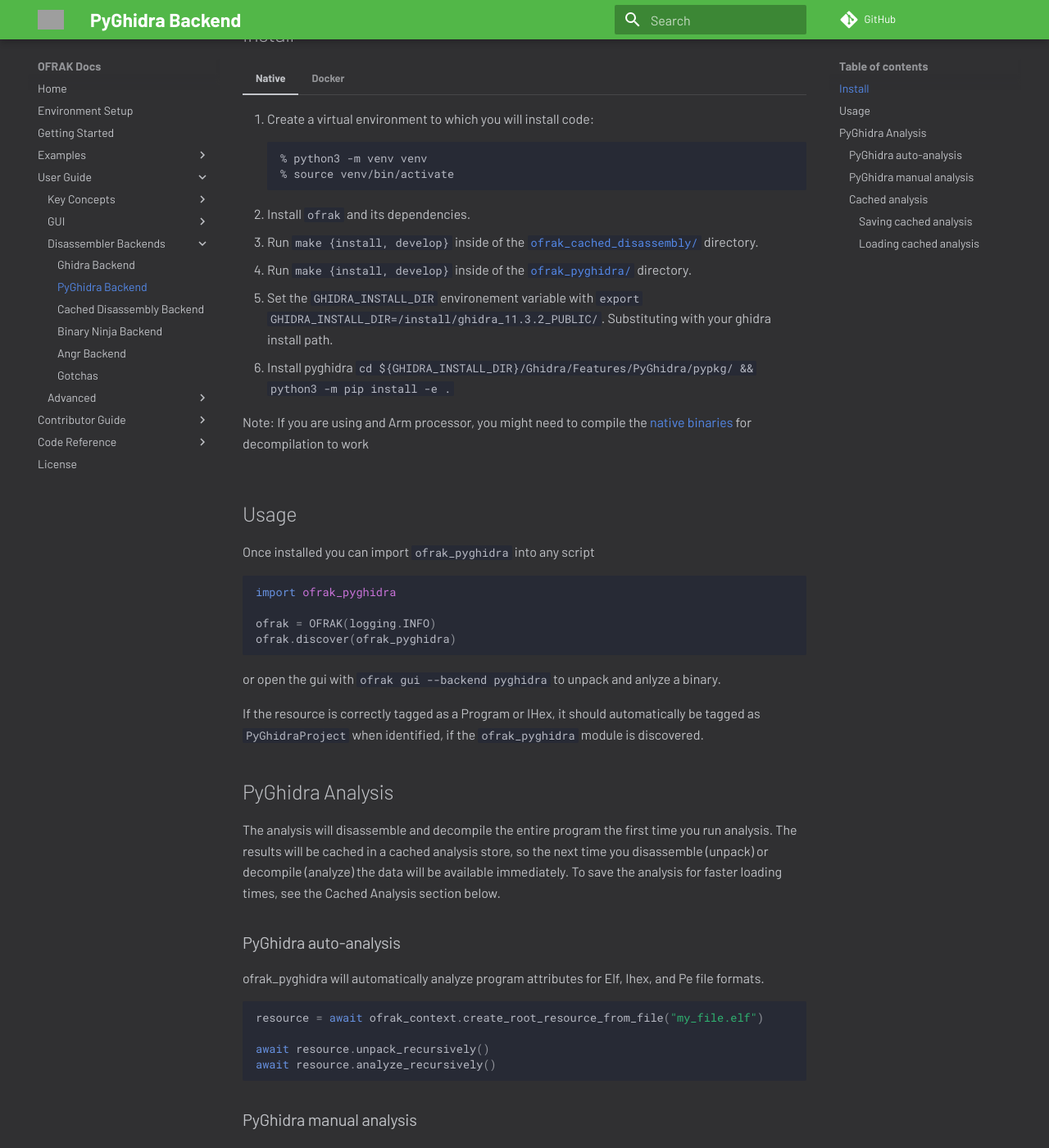
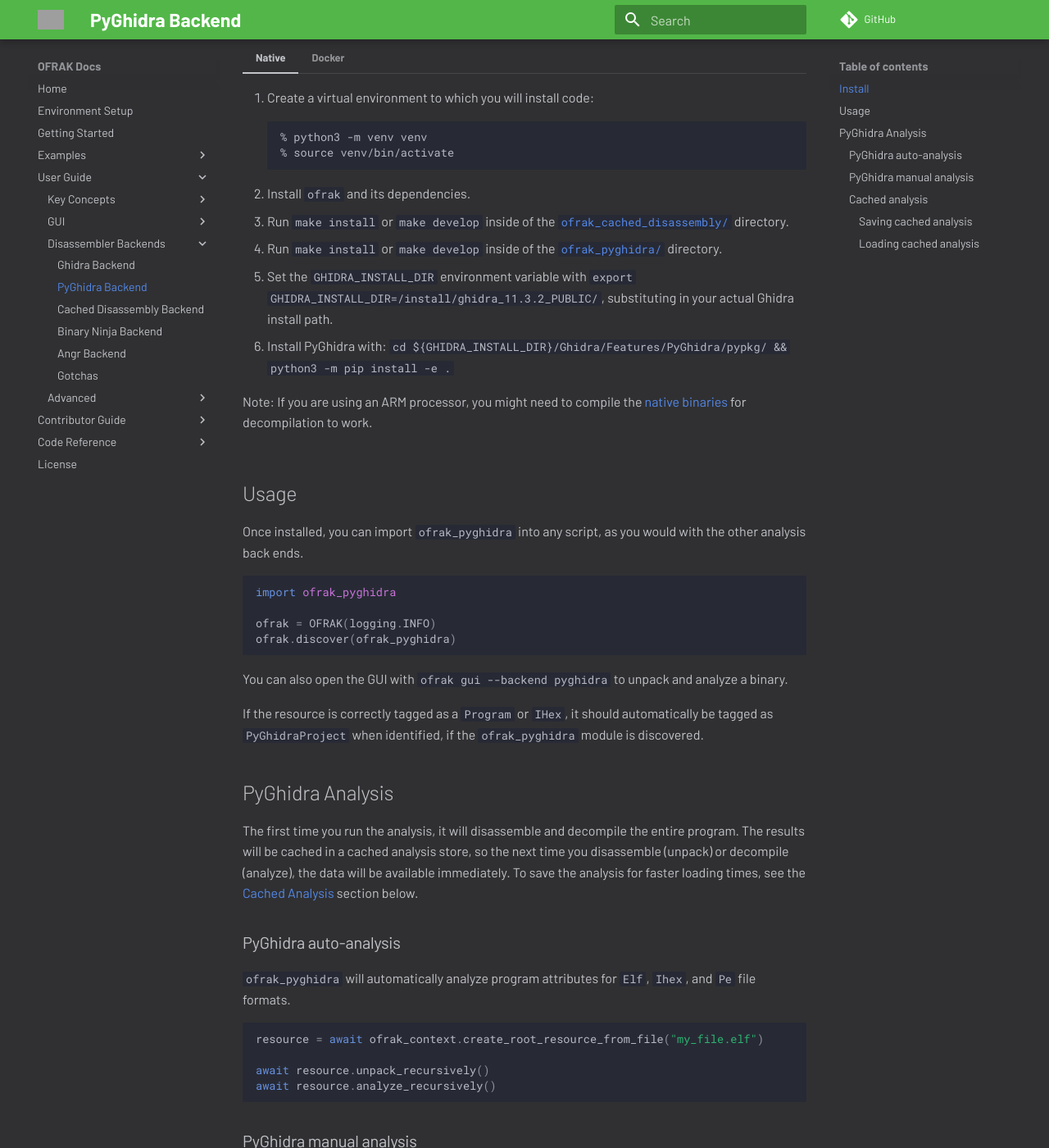
Before and after one commit to redballoonsecurity/ofrak, an MkDocs documentation site: the page built from docs/user-guide/disassembler-backends/pyghidra.md, in a window 1280 px wide and 1400 px high, scrolled down 298 px. Shown: the whole window at 82% size. Built offline with MkDocs 1.6.1 and Material for MkDocs 9.7.7, drawn with Linux system fonts in a browser that asks for light colours; comment, search, counter and statistics services are not loaded; some of the changed text lies outside the part shown; grey boxes are pictures that could not be loaded.

````diff
--- a/docs/user-guide/disassembler-backends/pyghidra.md
+++ b/docs/user-guide/disassembler-backends/pyghidra.md
@@ -1,5 +1,5 @@
 # PyGhidra Backend
-Use the ofrak_pyghidra module to disassemble and decompile a binary using Ghidra with the PyGhidra Python bindings. Unlike the `ofrak_ghidra` module, `ofrak_pyghidra` does not require a server running to make calls to. It uses the path to your Ghidra installation to run ghidra in headless mode and analyze the file.
+Use the `ofrak_pyghidra` module to disassemble and decompile binaries using Ghidra via the PyGhidra Python bindings. Unlike the `ofrak_ghidra` module, `ofrak_pyghidra` does not require a Ghidra server. Instead, it runs Ghidra in headless mode to analyze files.
 
 ## Install
 
@@ -11,19 +11,19 @@ Use the ofrak_pyghidra module to disassemble and decompile a binary using Ghidra
         % source venv/bin/activate
         ```
     1. Install `ofrak` and its dependencies.
-    1. Run `make {install, develop}` inside of the [`ofrak_cached_disassembly/`](https://github.com/redballoonsecurity/ofrak/tree/master/disassemblers/ofrak_cached_disassembly) directory.
-    1. Run `make {install, develop}` inside of the [`ofrak_pyghidra/`](https://github.com/redballoonsecurity/ofrak/tree/master/disassemblers/ofrak_pyghidra) directory.
-    1. Set the `GHIDRA_INSTALL_DIR` environement variable with `export GHIDRA_INSTALL_DIR=/install/ghidra_11.3.2_PUBLIC/`. Substituting with your ghidra install path.
-    1. Install pyghidra `cd ${GHIDRA_INSTALL_DIR}/Ghidra/Features/PyGhidra/pypkg/ && python3 -m pip install -e .`
+    1. Run `make install` or `make develop` inside of the [`ofrak_cached_disassembly/`](https://github.com/redballoonsecurity/ofrak/tree/master/disassemblers/ofrak_cached_disassembly) directory.
+    1. Run `make install` or `make develop` inside of the [`ofrak_pyghidra/`](https://github.com/redballoonsecurity/ofrak/tree/master/disassemblers/ofrak_pyghidra) directory.
+    1. Set the `GHIDRA_INSTALL_DIR` environment variable with `export GHIDRA_INSTALL_DIR=/install/ghidra_11.3.2_PUBLIC/`, substituting in your actual Ghidra install path.
+    1. Install PyGhidra with: `cd ${GHIDRA_INSTALL_DIR}/Ghidra/Features/PyGhidra/pypkg/ && python3 -m pip install -e .`
 
-    Note: If you are using and Arm processor, you might need to compile the [native binaries](https://htmlpreview.github.io/?https://github.com/NationalSecurityAgency/ghidra/blob/Ghidra_10.1_build/GhidraDocs/InstallationGuide.html#Build) for decompilation to work
+    Note: If you are using an ARM processor, you might need to compile the [native binaries](https://htmlpreview.github.io/?https://github.com/NationalSecurityAgency/ghidra/blob/Ghidra_10.1_build/GhidraDocs/InstallationGuide.html#Build) for decompilation to work.
 === "Docker"
 
-    Follow the instructions in the [OFRAK environment setup guide](../../environment-setup.html) to build a Docker container with PyGhidra. Ghidra and PyGhidra will be automatically installed if the `disassemblers/ofrak_ghidra` package is included in the Docker build's config file.
-    An example configuration is provided in the `ofrak-pyghidra.yml`
+    Follow the instructions in the [OFRAK environment setup guide](../../environment-setup.md) to build a Docker container with PyGhidra. Ghidra and PyGhidra will be automatically installed if the `disassemblers/ofrak_ghidra` package is included in the YAML configuration file.
+    An example configuration is provided in `ofrak-pyghidra.yml`.
 
 ## Usage
-Once installed you can import `ofrak_pyghidra` into any script
+Once installed, you can import `ofrak_pyghidra` into any script, as you would with the other analysis back ends.
 
 ```python
 import ofrak_pyghidra
@@ -31,16 +31,16 @@ import ofrak_pyghidra
 ofrak = OFRAK(logging.INFO)
 ofrak.discover(ofrak_pyghidra)
 ```
-or open the gui with `ofrak gui --backend pyghidra` to unpack and anlyze a binary.
+You can also open the GUI with `ofrak gui --backend pyghidra` to unpack and analyze a binary.
 
-If the resource is correctly tagged as a Program or IHex, it should automatically be tagged as `PyGhidraProject` when identified, if the `ofrak_pyghidra` module is discovered.
+If the resource is correctly tagged as a `Program` or `IHex`, it should automatically be tagged as `PyGhidraProject` when identified, if the `ofrak_pyghidra` module is discovered.
 
 
 ## PyGhidra Analysis
-The analysis will disassemble and decompile the entire program the first time you run analysis. The results will be cached in a cached analysis store, so the next time you disassemble (unpack) or decompile (analyze) the data will be available immediately. To save the analysis for faster loading times, see the Cached Analysis section below.
+The first time you run the analysis, it will disassemble and decompile the entire program. The results will be cached in a cached analysis store, so the next time you disassemble (unpack) or decompile (analyze), the data will be available immediately. To save the analysis for faster loading times, see the [Cached Analysis](#cached-analysis) section below.
 
 ### PyGhidra auto-analysis
-ofrak_pyghidra will automatically analyze program attributes for Elf, Ihex, and Pe file formats.
+`ofrak_pyghidra` will automatically analyze program attributes for `Elf`, `Ihex`, and `Pe` file formats.
 
 ```python
 resource = await ofrak_context.create_root_resource_from_file("my_file.elf")
@@ -50,7 +50,7 @@ await resource.analyze_recursively()
 ```
 
 ### PyGhidra manual analysis
-If your file is not one of the auto analysis formats, you will need to manually tag the resource as a `Program` and add `ProgramAtributes`.
+If your file is not in one of the formats that OFRAK can analyze automatically, you will need to manually tag the resource as a `Program` and add `ProgramAttributes`.
 
 ```python
 resource = await ofrak_context.create_root_resource_from_file(file_path)
@@ -69,7 +69,7 @@ await resource.save()
 resource.identify()
 ```
 
-A `CodeRegion` will need to be added manually
+You will need to add the `CodeRegion` view manually so that OFRAK knows where to unpack code in the binary.
 
 ```python
 new_length = await resource.get_data_length()
@@ -88,44 +88,45 @@ await resource.save()
 PyGhidra can store the results of any disassembly and decompilation for later use so there is no need to run the analysis again.
 
 #### Saving cached analysis
-To save a cache to a json file
+To save a cache to a JSON file:
 
-1) With the ofrak_pyghidra module
+1. With the `ofrak_pyghidra` module.
 
-```bash
-python -m ofrak_pyghidra analyze --infile my_file.elf --outfile cache_file.json --language ARM:LE:32:v7 --decompile
-```
+    ```bash
+    python -m ofrak_pyghidra analyze --infile my_file.elf --outfile cache_file.json --language ARM:LE:32:v7 --decompile
+    ```
 
-See `python3 -m ofrak_pyghidra analyze -h` for more details on usage
+    See `python3 -m ofrak_pyghidra analyze -h` for more details on usage.
 
-2) Inside of a script using the `unpack` function
-This will run the unpackers, and also decompile if the flag is set to True
+1. In a script using the `unpack` function.
 
-```python
-import json
-from ofrak_pyghidra.standalone.pyghidra_analysis import unpack
+    ```python
+    import json
+    from ofrak_pyghidra.standalone.pyghidra_analysis import unpack
 
-res = unpack(resource_file, decompile, language)
-with open("cache_file.json", "w") as fh:
-    json.dump(res, fh, indent=4)
-```
+    decompile = True  # decompile in addition to disassembling
+    language = "..."
+    res = unpack(resource_file, decompile, language)
+    with open("cache_file.json", "w") as fh:
+        json.dump(res, fh, indent=4)
+    ```
 
-3) Inside of a script after running the analysis manually
+1. In a script after running the analysis manually.
 
-```python
-root_resource = await ofrak_context.create_root_resource_from_file(
-    "my_file.elf"
-)
+    ```python
+    root_resource = await ofrak_context.create_root_resource_from_file(
+        "my_file.elf"
+    )
 
-# Run some analysis here
+    # Run some analysis here
 
-injector = ofrak_context.injector
-cached_store = await injector.get_instance(CachedAnalysisStore)
-analysis = cached_store.get_analysis(root_resource.get_id())
+    injector = ofrak_context.injector
+    cached_store = await injector.get_instance(CachedAnalysisStore)
+    analysis = cached_store.get_analysis(root_resource.get_id())
 
-with open("cache_file.json", "w") as fh:
-    json.dump(analysis, fh, indent=4)
-```
+    with open("cache_file.json", "w") as fh:
+        json.dump(analysis, fh, indent=4)
+    ```
 
 #### Loading cached analysis
-To load an analysis json file, see the [`Cached Disassembly Backend`](./cached_disassembly.md)
+To load an analysis JSON file, see the [`Cached Disassembly Backend`](./cached_disassembly.md).
````
Also changed, not shown: docs/user-guide/disassembler-backends/cached_disassembly.md (+9 -9 lines), docs/user-guide/disassembler-backends/ghidra.md (+2 -2 lines).
